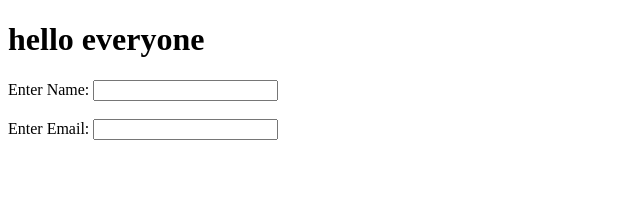
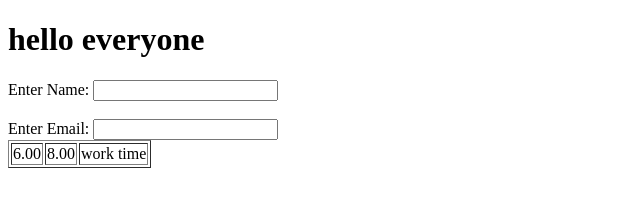
Before and after one commit to aditishelke77/icp8.o, a plain HTML site: page index.html in a window 1280 px wide. Shown: the whole page, without its empty margins (0-640 px from the left). Drawn offline with Linux system fonts and the light colour scheme.

Commit message:
table tag added

```diff
--- a/index.html
+++ b/index.html
@@ -14,5 +14,14 @@
         <lable for="email">Enter Email:</lable>
         <input type="email" id="email"/>
     </form>
+    <table border="1">
+        <thead>
+            <tr>
+                <td>6.00</td>
+                <td>8.00</td>
+                <td>work time</td>
+            </tr>
+        </thead>
+    </table>
 </body>
 </html>
```
